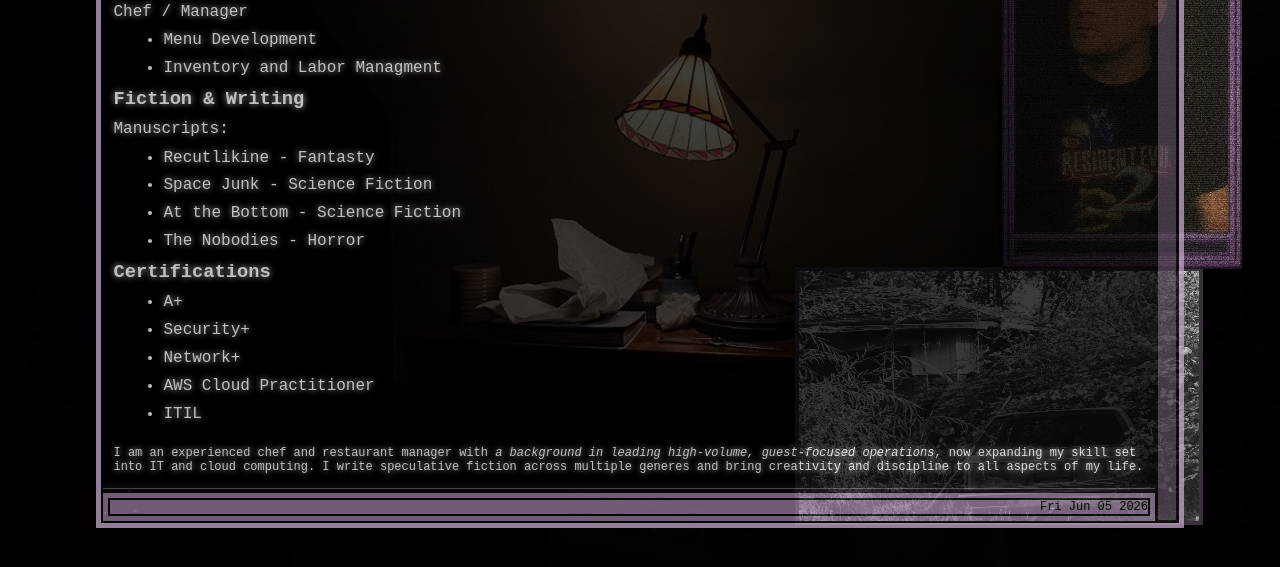
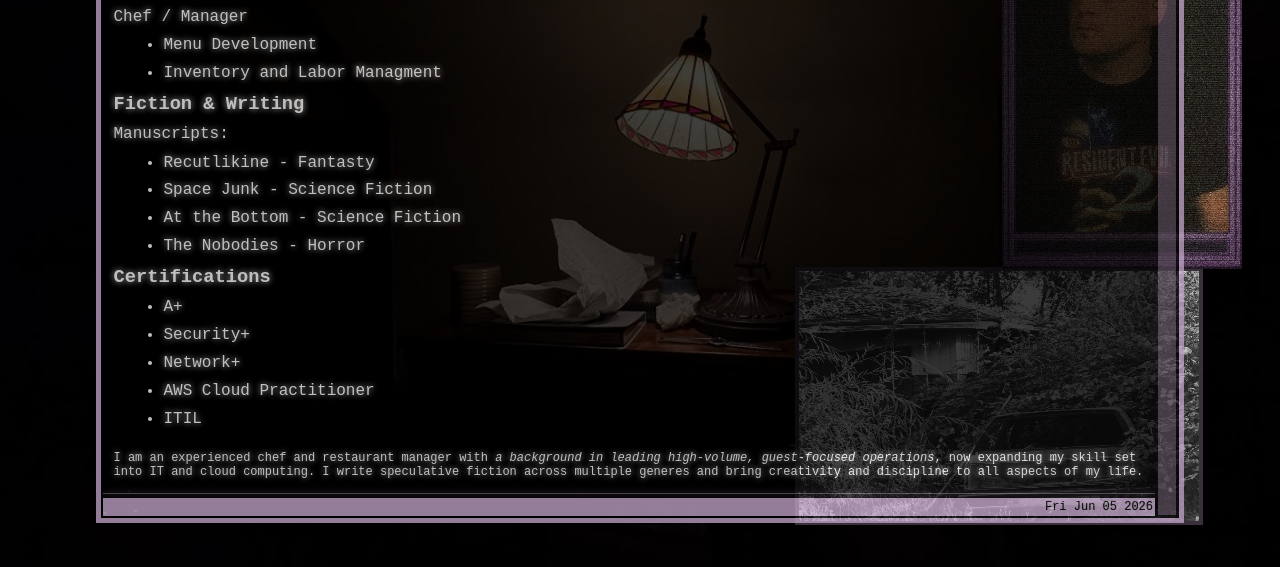
Before and after one commit to orangeaxe/re2OS, a plain HTML site: page index.html in a window 1280 px wide. Shown: the part 213-780 px from the top of the page. Drawn offline with Linux system fonts and the light colour scheme.

Commit message:
Update styles_index.css

```diff
--- a/styles_index.css
+++ b/styles_index.css
@@ -121,6 +121,18 @@
 	/*margin-top: 1%; */
 
 }
+table.summary {
+	background-color: #C5A7CB;
+	border: none;
+	width: 100%;
+	opacity: 1;
+	margin: 0;
+	display: table;
+}
+
+table.summary td {
+	text-align: right;
+}
 
 td, th {
 	padding: 0;
```
